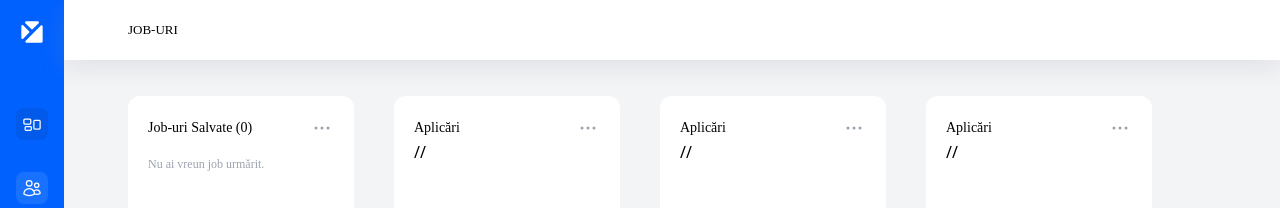
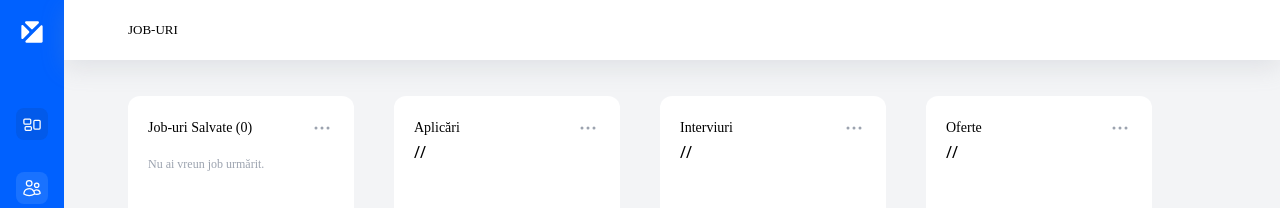
Before and after one commit to exolv/munk, a React app: page /app.html in a window 1280 px wide. Shown: the top 208 px of the page. Built offline with nearby package versions, Linux system fonts and the light colour scheme; the HTML template or start-up script is replaced by a standard one.

Commit message:
Changed boards titles

```diff
--- a/src/app/pages/jobs/Jobs.tsx
+++ b/src/app/pages/jobs/Jobs.tsx
@@ -61,7 +61,7 @@ const Jobs: FC = () => {
 
             <div className='bg-white p-5 rounded-xl mr-10 w-[300px] min-h-[300px]'>
               <div className='flex items-center justify-between'>
-                <h6 className='font-poppins font-medium text-sm'>Aplicări</h6>
+                <h6 className='font-poppins font-medium text-sm'>Interviuri</h6>
                 <EllipsisHorizontalIcon className='w-6 h-6 text-gray-400 cursor-pointer' />
               </div>
               <div>
@@ -71,7 +71,7 @@ const Jobs: FC = () => {
 
             <div className='bg-white p-5 rounded-xl w-[300px] min-h-[300px]'>
               <div className='flex items-center justify-between'>
-                <h6 className='font-poppins font-medium text-sm'>Aplicări</h6>
+                <h6 className='font-poppins font-medium text-sm'>Oferte</h6>
                 <EllipsisHorizontalIcon className='w-6 h-6 text-gray-400 cursor-pointer' />
               </div>
               <div>
```
